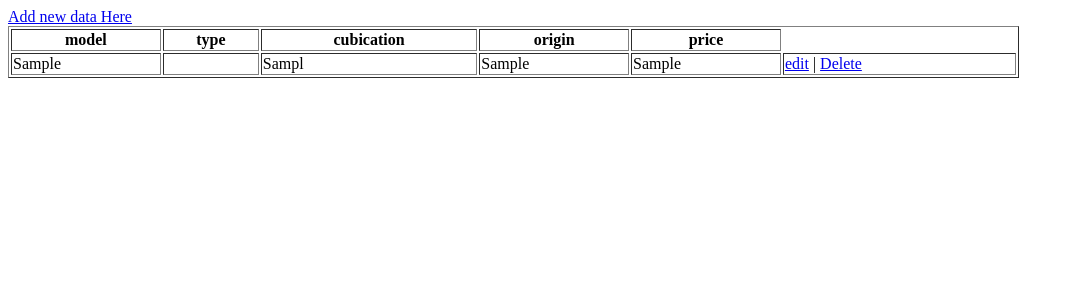
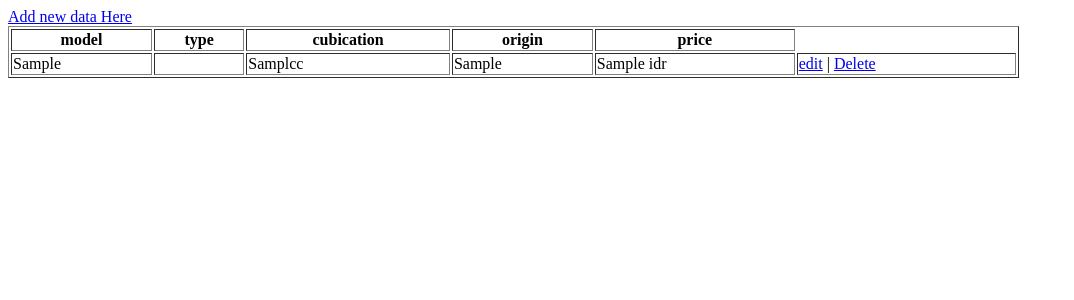
Before and after one commit to ilham-zukri/simple-crud, a PHP site: page / in a window 1280 px wide. Shown: the top 300 px of the page, without its empty margins (0-1074 px from the left). Run offline with PHP 8.4, Linux system fonts and the light colour scheme; tables that the repository leaves empty hold one stand-in row (values such as "Sample post").

Commit message:
adding labels

```diff
--- a/index.php
+++ b/index.php
@@ -26,9 +26,9 @@ $result = mysqli_query($mysqli, 'SELECT * FROM cars ORDER BY id DESC');
                 echo "<tr>";
                 echo "<td>".$car_data['model']."</td>";
                 echo "<td>".$car_data['type']."</td>";
-                echo "<td>".$car_data['cubication']."</td>";
+                echo "<td>".$car_data['cubication']."cc"."</td>";
                 echo "<td>".$car_data['origin']."</td>";
-                echo "<td>".$car_data['price']."</td>";
+                echo "<td>".$car_data['price']." idr"."</td>";
                 echo "<td><a href='edit.php?id=$car_data[id]'>edit</a> | <a href='delete.php?id=$car_data[id]'>Delete</td>";
             }
         ?>
```
